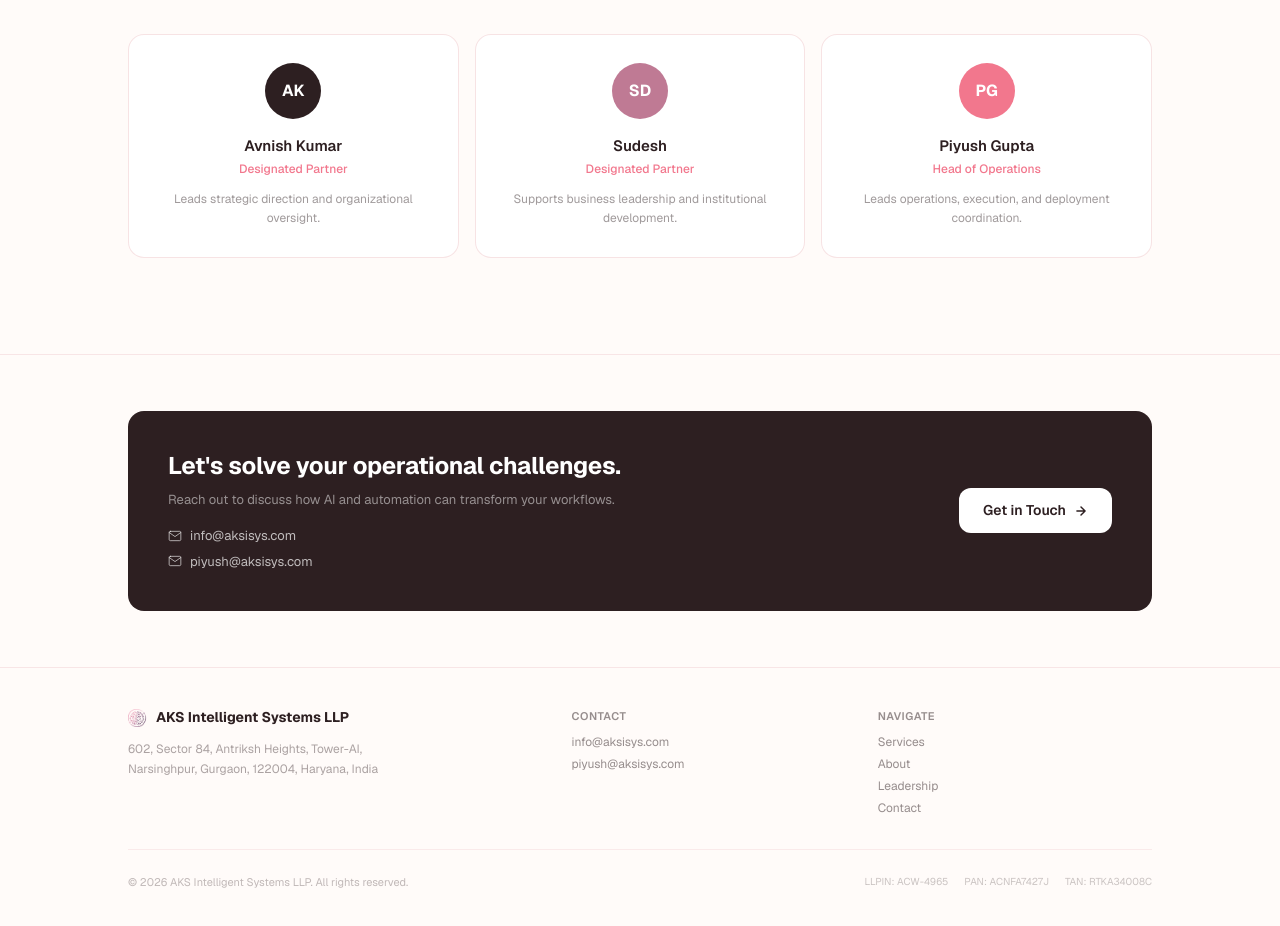
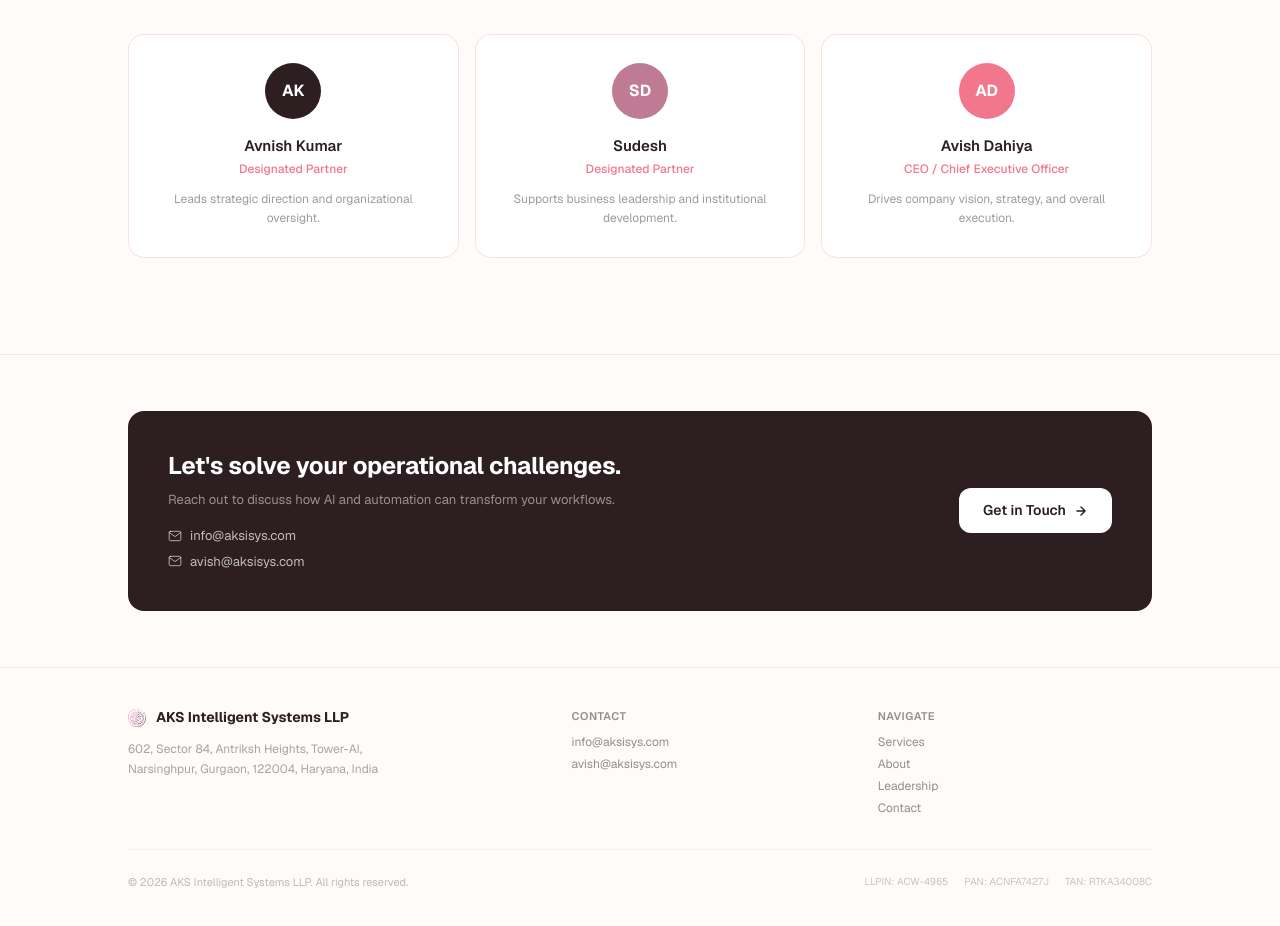
Before and after one commit to AKS-Intelligent-Systems/aks-website, a Next.js app: page / in a window 1280 px wide. Shown: the part 2600-3526 px from the top of the page. Built offline with nearby package versions, Linux system fonts and the light colour scheme.

Commit message:
chore: replace head of operations with CEO Avish Dahiya
Update Leadership card, footer contact, CTA banner, README, and docs
to reflect Avish Dahiya as CEO / Chief Executive Officer with email
avish@aksisys.com replacing the prior Head of Operations entry.

```diff
--- a/src/components/CtaBanner.tsx
+++ b/src/components/CtaBanner.tsx
@@ -24,13 +24,13 @@ export default function CtaBanner() {
                   info@aksisys.com
                 </a>
                 <a
-                  href="mailto:piyush@aksisys.com"
+                  href="mailto:avish@aksisys.com"
                   className="flex items-center gap-2 text-[12px] sm:text-[13px] text-white/70 hover:text-white transition-colors"
                 >
                   <svg className="h-3.5 w-3.5 shrink-0" viewBox="0 0 24 24" fill="none" stroke="currentColor" strokeWidth="1.5" strokeLinecap="round" strokeLinejoin="round">
                     <path d="M4 4h16c1.1 0 2 .9 2 2v12c0 1.1-.9 2-2 2H4c-1.1 0-2-.9-2-2V6c0-1.1.9-2 2-2z"/><polyline points="22,6 12,13 2,6"/>
                   </svg>
-                  piyush@aksisys.com
+                  avish@aksisys.com
                 </a>
               </div>
             </div>
--- a/src/components/Footer.tsx
+++ b/src/components/Footer.tsx
@@ -33,8 +33,8 @@ export default function Footer() {
               <a href="mailto:info@aksisys.com" className="block text-[11px] sm:text-[12px] text-plum/50 hover:text-plum transition-colors">
                 info@aksisys.com
               </a>
-              <a href="mailto:piyush@aksisys.com" className="block text-[11px] sm:text-[12px] text-plum/50 hover:text-plum transition-colors">
-                piyush@aksisys.com
+              <a href="mailto:avish@aksisys.com" className="block text-[11px] sm:text-[12px] text-plum/50 hover:text-plum transition-colors">
+                avish@aksisys.com
               </a>
             </div>
           </div>
--- a/src/components/Leadership.tsx
+++ b/src/components/Leadership.tsx
@@ -16,10 +16,10 @@ const team = [
     color: "bg-mauve",
   },
   {
-    name: "Piyush Gupta",
-    role: "Head of Operations",
-    description: "Leads operations, execution, and deployment coordination.",
-    initials: "PG",
+    name: "Avish Dahiya",
+    role: "CEO / Chief Executive Officer",
+    description: "Drives company vision, strategy, and overall execution.",
+    initials: "AD",
     color: "bg-rose",
   },
 ];
```
Also changed, not shown: 3 other files (tests, documents, lock files or other folders).
